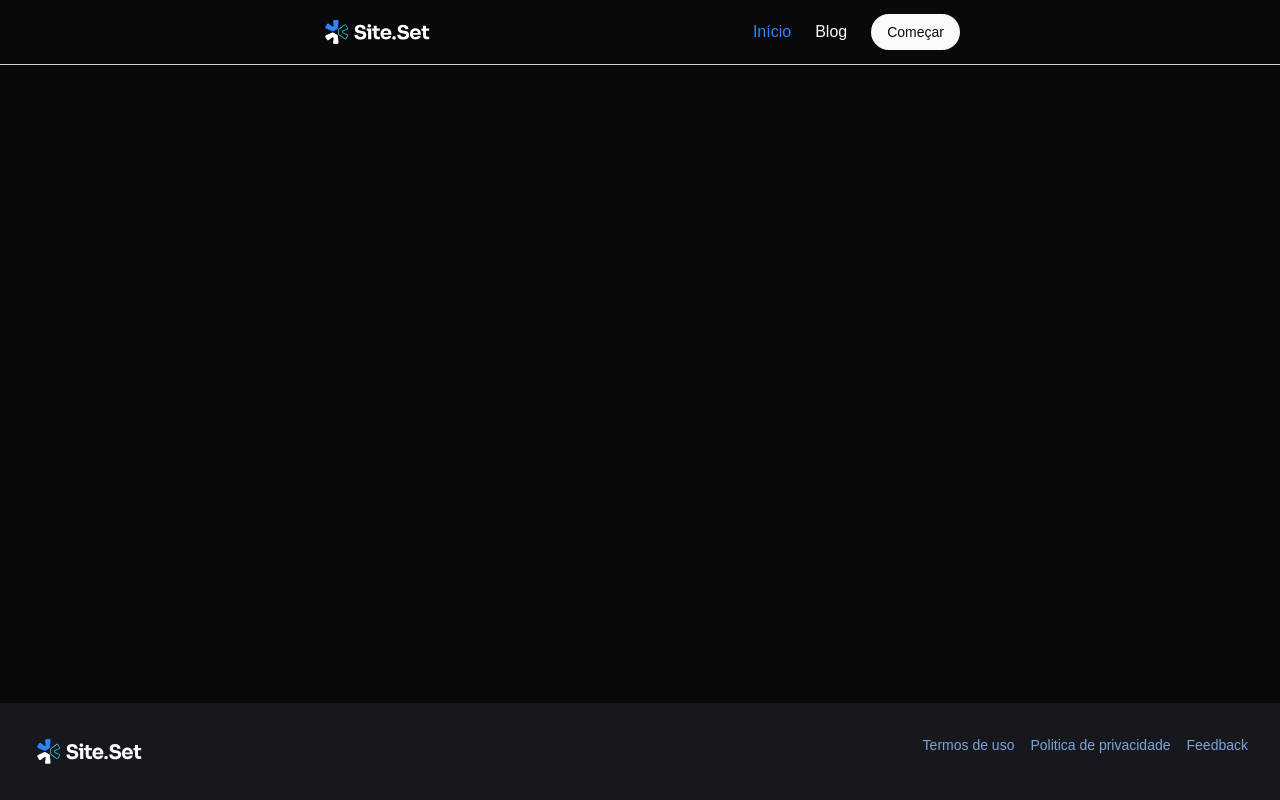
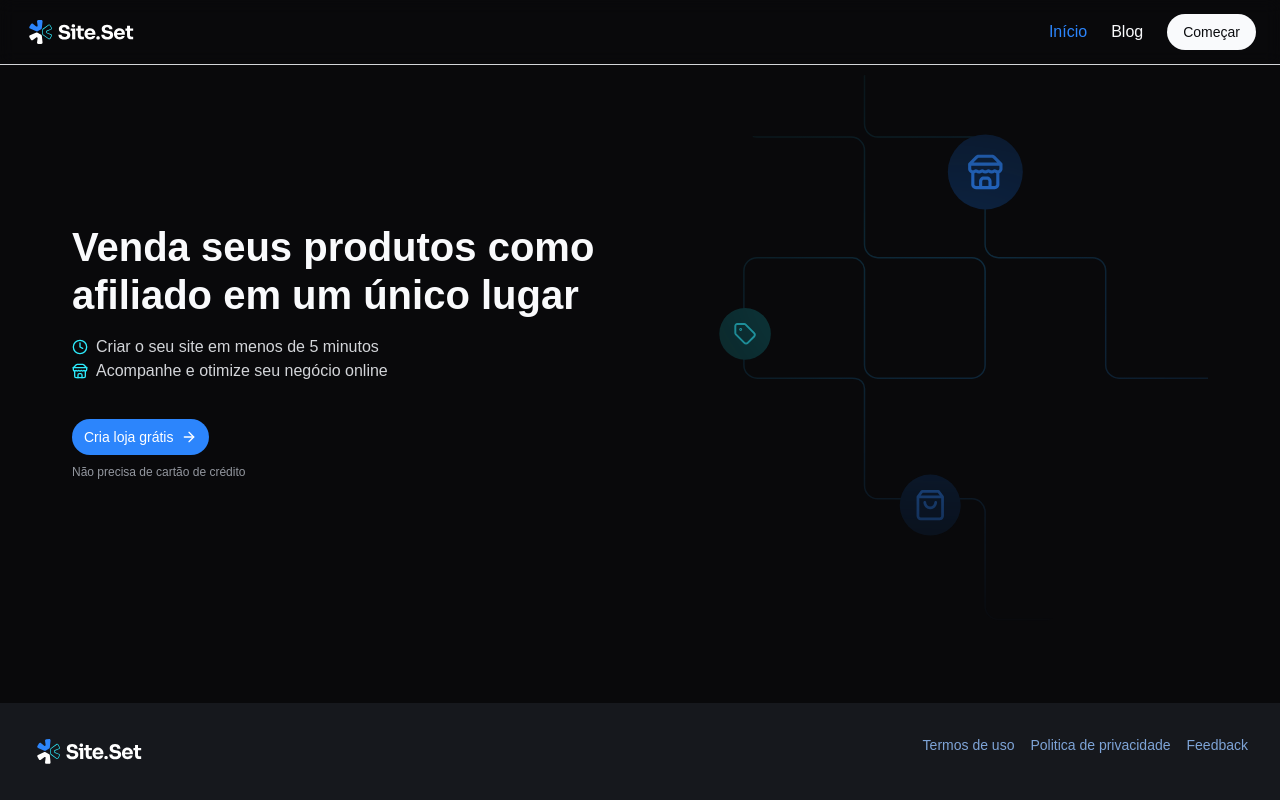
Before and after one commit to macedocmateus/site.set, a Next.js app: page / in a window 1280 px wide. Built offline with nearby package versions, Linux system fonts and the light colour scheme.

Commit message:
add hero section

```diff
--- a/src/components/header/header.tsx
+++ b/src/components/header/header.tsx
@@ -6,7 +6,7 @@ import { Logo } from '../logo'
 export const Header = () => {
   return (
     <header className="fixed top-0 z-50 w-full border-b border-white-[10] bg-background-[95] backdrop-blur supports-[backdrop-filter]:bg-background-[60]">
-      <div className="mx-auto max-w-7xl px-4 sm:px-6 lg:px-80">
+      <div className="mx-auto max-w-7xl px-4 sm:px-6">
         <div className="flex h-16 items-center justify-between">
           <Logo />
 
--- /dev/null
+++ b/src/components/hero-section/hero-section.tsx
@@ -0,0 +1,59 @@
+import { ArrowRight, Clock, Store } from 'lucide-react'
+import { Button } from '../ui/button'
+import Image from 'next/image'
+import Link from 'next/link'
+
+export const HeroSection = () => {
+  return (
+    <section className="container mt-16 relative flex items-center justify-center">
+      <div className="grid grid-cols-1 md:grid-cols-2 gap-8 min-h-[20rem] md:h-[36rem] items-center">
+        <div className="flex flex-col items-center justify-center gap-4 md:items-start lg:items-start">
+          <h1 className="text-gray-100 text-heading-hg">
+            Venda seus produtos como afiliado em um único lugar
+          </h1>
+
+          <div className="flex flex-col items-center justify-center gap-4 md:items-start lg:items-start">
+            <div>
+              <div className="flex items-center gap-2 ">
+                <Clock className="text-cyan-100 h-4 w-4" />
+                <span className="text-gray-200">
+                  Criar o seu site em menos de 5 minutos
+                </span>
+              </div>
+
+              <div className="flex items-center gap-2">
+                <Store className="text-cyan-100 h-4 w-4" />
+                <span className="text-gray-200">
+                  Acompanhe e otimize seu negócio online
+                </span>
+              </div>
+            </div>
+
+            <div className="text-white flex flex-col gap-2 mt-5 items-center md:items-start lg:items-start">
+              <Button className="rounded-full w-fit" asChild>
+                <Link href="criar-loja">
+                  Cria loja grátis
+                  <ArrowRight />
+                </Link>
+              </Button>
+
+              <p className="text-gray-300 text-body-xs">
+                Não precisa de cartão de crédito
+              </p>
+            </div>
+          </div>
+        </div>
+
+        <div className="relative h-[20rem] hidden md:h-full order-first md:order-last items-center justify-center md:flex lg:flex">
+          <Image
+            src="/hero-section.svg"
+            alt="Ilustração com ícones de loja, etiqueta e sacola"
+            width={200}
+            height={400}
+            className="h-full w-auto object-contain"
+          />
+        </div>
+      </div>
+    </section>
+  )
+}
--- /dev/null
+++ b/src/components/hero-section/index.ts
@@ -0,0 +1 @@
+export * from './hero-section'
--- a/src/pages/index.tsx
+++ b/src/pages/index.tsx
@@ -1,3 +1,11 @@
+import { HeroSection } from '@/components/hero-section'
+
 export default function Home() {
-  return <div></div>
+  return (
+    <>
+      <article className="flex flex-col">
+        <HeroSection />
+      </article>
+    </>
+  )
 }
```
Also changed, not shown: public/hero-section.svg (added).
